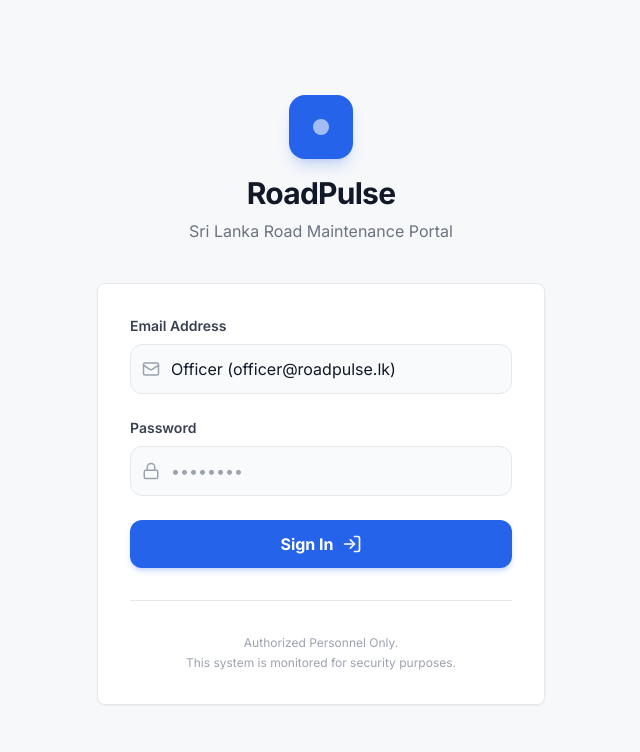
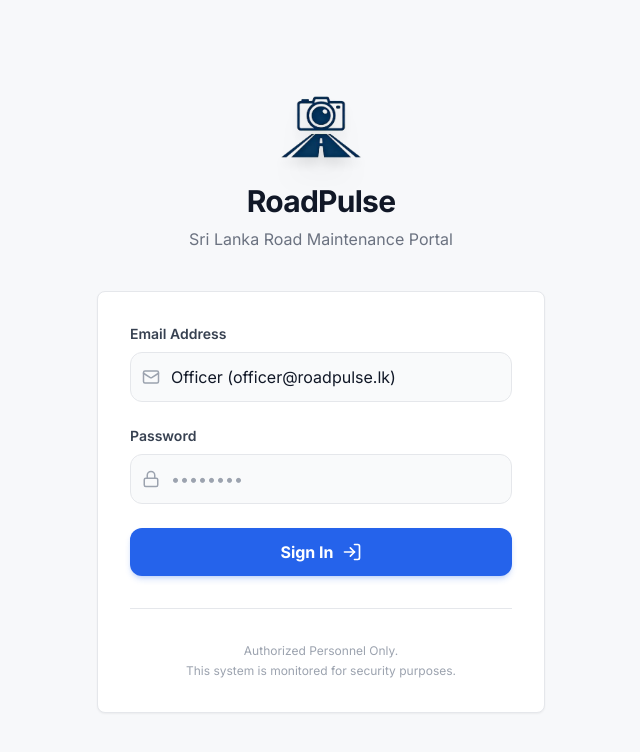
Before and after one commit to BenoliSenanayake/RoadPulse, a React (Vite) app: page /login in a window 1280 px wide. Shown: the top 752 px of the page, without its empty margins (319-959 px from the left). Built offline with nearby package versions, Linux system fonts and the light colour scheme.

Commit message:
feat: Implement core dashboard layout with sidebar, header, and login page, including the RoadPulse logo asset.

```diff
--- a/src/components/Layout.tsx
+++ b/src/components/Layout.tsx
@@ -17,6 +17,7 @@
 } from 'lucide-react';
 import { useAuth } from '../context/AuthContext';
 import { cn } from '../lib/utils';
+import logo from '../assets/logo.png';
 
 const Sidebar = ({ isOpen, toggle }: { isOpen: boolean; toggle: () => void }) => {
     const { user, logout, hasRole } = useAuth();
@@ -54,9 +55,7 @@
                     {/* Logo */}
                     <div className="flex items-center justify-between h-16 px-6 border-b border-border">
                         <Link to="/" className="flex items-center gap-2">
-                            <div className="w-8 h-8 rounded-lg bg-primary flex items-center justify-center">
-                                <div className="w-2 h-2 rounded-full bg-white animate-pulse" />
-                            </div>
+                            <img src={logo} alt="RoadPulse Logo" className="w-8 h-8 object-contain" />
                             <span className="text-xl font-bold text-text tracking-tight">RoadPulse</span>
                         </Link>
                         <button onClick={toggle} className="lg:hidden p-1 text-gray-500">
--- a/src/pages/Login.tsx
+++ b/src/pages/Login.tsx
@@ -2,6 +2,7 @@
 import { useNavigate, useLocation } from 'react-router-dom';
 import { useAuth } from '../context/AuthContext';
 import { Mail, Lock, LogIn } from 'lucide-react';
+import logo from '../assets/logo.png';
 
 const LoginPage = () => {
     const [email, setEmail] = useState('officer@roadpulse.lk');
@@ -25,8 +26,8 @@
         <div className="min-h-screen flex items-center justify-center bg-background px-4">
             <div className="max-w-md w-full">
                 <div className="text-center mb-10">
-                    <div className="inline-flex items-center justify-center w-16 h-16 rounded-2xl bg-primary mb-4 shadow-lg shadow-primary/20">
-                        <div className="w-4 h-4 rounded-full bg-white animate-pulse" />
+                    <div className="inline-flex items-center justify-center mb-4">
+                        <img src={logo} alt="RoadPulse Logo" className="w-20 h-20 object-contain drop-shadow-xl" />
                     </div>
                     <h1 className="text-3xl font-bold text-text mb-2 tracking-tight">RoadPulse</h1>
                     <p className="text-gray-500">Sri Lanka Road Maintenance Portal</p>
```
Also changed, not shown: src/assets/logo.png (added).
